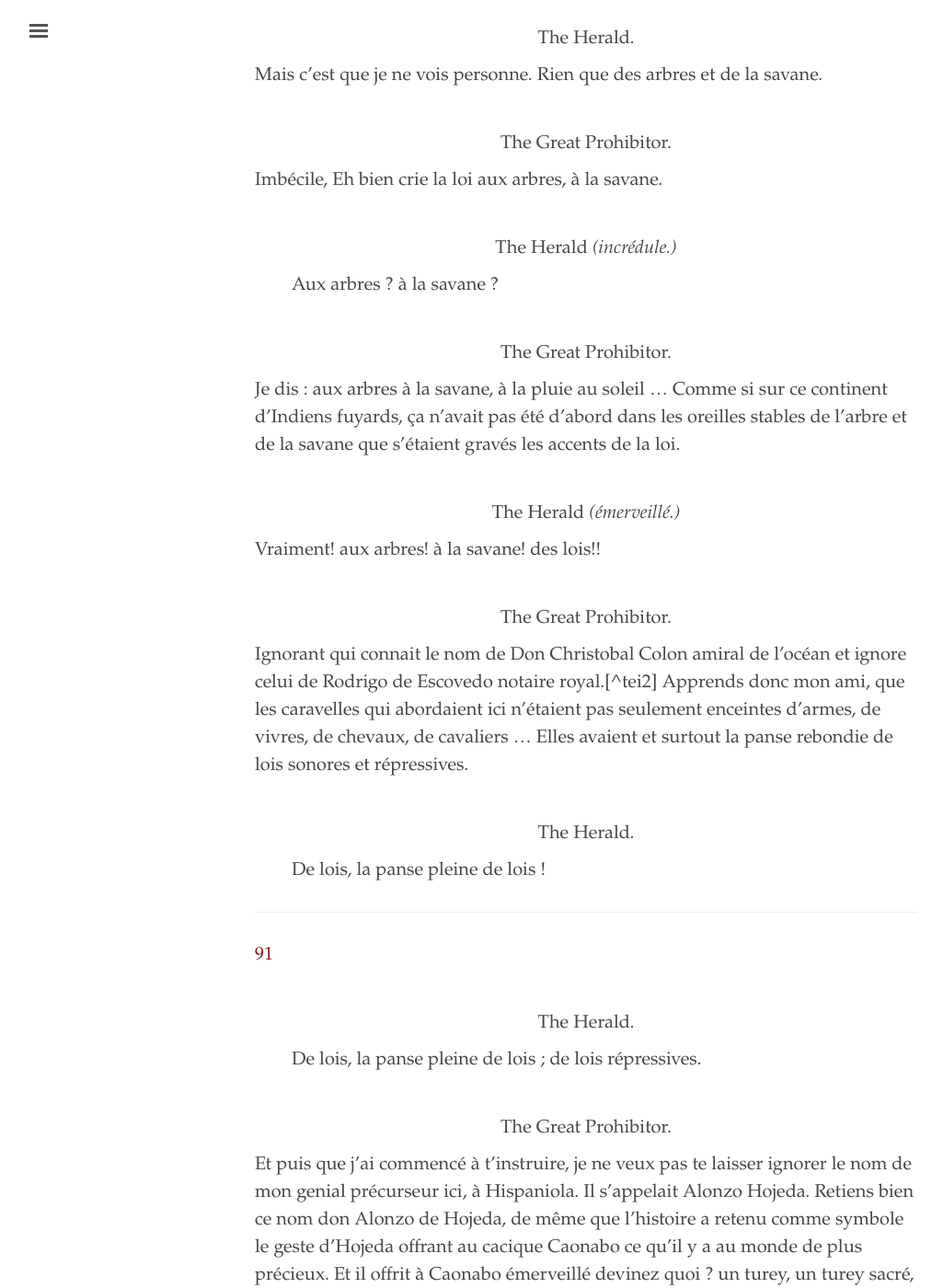
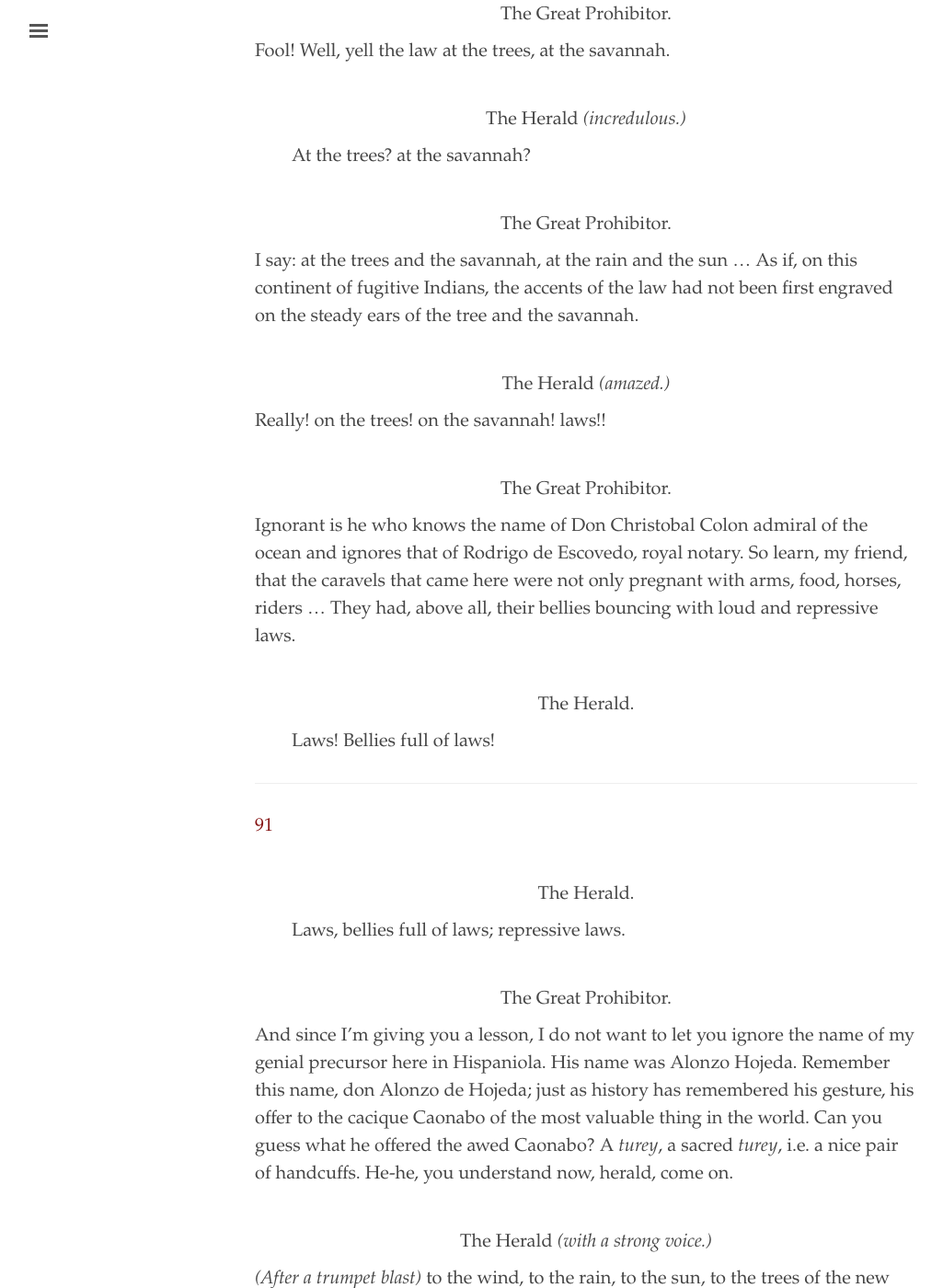
Before and after one commit to elotroalex/chiens, a Jekyll site: the page built from _texts/translation.md, in a window 1280 px wide and 1400 px high, scrolled down 101171 px. Shown: the whole window at 92% size, without its empty margins (3-1028 px from the left). Built offline with Jekyll 4.4.1, drawn with Linux system fonts in a browser that asks for light colours; some of the changed text lies outside the part shown.

Commit message:
up to page 92

```diff
--- a/_texts/translation.md
+++ b/_texts/translation.md
@@ -3238,41 +3238,38 @@ Oh, steps; hooves of horses; crawling larvae grown in the valley of my ears. Con
 
 - {:pr} not the station, the withdrawal which is the opposite of progress, the most existent being, the one which arises in opposition, the most necessary being, the opposite of expansion, of propensity, of the contagion, croc-leg, croc-leg
 - the one who at a certain moment makes obsolete, obsolete
-
-- {:.pr} tion, non la station, le retrait qui est le contraire du progrès, l'être le plus existant, celui qui se pose en s'opposant, l'être le plus nécessaire, le contraire de l'expansion de la propension de la contagion, tripping, tripping
-- the one who at a certain moment makes obsolete, obsolete
 - *(yapping)* veto, veto;
 - {:.pr} But I realize that my servant finally wakes to profit from my gracious explanations, from my philanthropic exclamations, to yawn a mouthful of air.
 - Let's go herald. My mouth, my mouth. Herald. Herald.
-- Come, let us do your work.
+- Come, do your work.
 
 - {:.sp} The Herald.
 
-- Mais c'est que je ne vois personne. Rien que des arbres et de la savane.
+- But I do not see anyone. Just trees and the savannah.
 
 - {:.sp} The Great Prohibitor.
 
-- Imbécile, Eh bien crie la loi aux arbres, à la savane.
-
-- {:.sp} The Herald  *(incrédule.)*
-
-- {:.i2} Aux arbres ? à la savane ?
+- Fool! Well, yell the law at the trees, at the savannah.
+
+- {:.sp} The Herald  *(incredulous.)*
+
+- {:.i2} At the trees? at the savannah?
 
 - {:.sp} The Great Prohibitor.
 
-- {:.pr} Je dis : aux arbres à la savane, à la pluie au soleil ... Comme si sur ce continent d'Indiens fuyards, ça n'avait pas été d'abord dans les oreilles stables de  l'arbre et de la savane que s'étaient gravés les accents de la loi.
-
-- {:.sp} The Herald *(émerveillé.)*
-
-- Vraiment! aux arbres! à la savane! des lois!!
+- {: .pr} I say: at the trees and the savannah, at the rain and the sun ... As if, on this continent of fugitive Indians, the accents of the law had not been first engraved on the steady ears of the tree and the savannah.
+
+- {:.sp} The Herald *(amazed.)*
+
+- Really! on the trees! on the savannah! laws!!
 
 - {:.sp} The Great Prohibitor.
 
-- {:.pr} Ignorant qui connait le nom de Don Christobal Colon amiral de l'océan et ignore celui de Rodrigo de Escovedo notaire royal.[^tei2] Apprends donc mon ami, que les caravelles qui abordaient ici n'étaient pas seulement enceintes d'armes, de vivres, de chevaux, de cavaliers ... Elles avaient et surtout la panse rebondie de lois sonores et répressives.
+- {: .pr} Ignorant is he who knows the name of Don Christobal Colon admiral of the ocean and ignores that of Rodrigo de Escovedo, royal notary. So learn, my friend, that the caravels that came here were not only pregnant with arms, food, horses, riders ... They had, above all, their bellies bouncing with loud and repressive laws.
 
 - {:.sp} The Herald.
 
-- {:.i2} De lois, la panse pleine de lois !
+- {:.i2} Laws! Bellies full of laws!
 
 ---
 
@@ -3280,39 +3277,39 @@ Oh, steps; hooves of horses; crawling larvae grown in the valley of my ears. Con
 
 - {:.sp} The Herald.
 
-- {:.i2} De lois,  la panse pleine de lois ; de lois répressives.
+- {:.i2} Laws, bellies full of laws; repressive laws.
 
 - {:.sp} The Great Prohibitor.
 
-- {:.pr} Et puis que j'ai commencé à t'instruire, je ne veux pas te laisser ignorer le nom de mon genial précurseur ici, à Hispaniola. Il s'appelait Alonzo Hojeda. Retiens bien ce nom  don Alonzo de Hojeda,&nbsp;de même que l'histoire a retenu comme symbole le geste d'Hojeda offrant au cacique Caonabo ce qu'il y a au monde de plus précieux. Et il offrit à Caonabo émerveillé devinez quoi ? un turey, un turey sacré, c'est à dire une jolie paire de menottes. Hi-hi, tu as compris allons, héraut, allons.
-
-- {:.sp} The Herald *(d'une voix forte.)*
-
-- {:.pr} *(Après une sonnerie de trompette)* au vent, a la pluie, au soleil, aux arbres du nouveau Monde, salut *(sonnerie de trompette.)*
-
-- {:.sp} The Great Prohibitor *(jappant.)*
+- {: .pr} And since I'm giving you a lesson, I do not want to let you ignore the name of my genial precursor here in Hispaniola. His name was Alonzo Hojeda. Remember this name, don Alonzo de Hojeda; just as history has remembered his gesture, his offer to the cacique Caonabo of the most valuable thing in the world. Can you guess what he offered the awed Caonabo? A *turey*, a sacred *turey*, i.e. a nice pair of handcuffs. He-he, you understand now, herald, come on.
+
+- {:.sp} The Herald *(with a strong voice.)*
+
+- {:.pr} *(After a trumpet blast)* to the wind, to the rain, to the sun, to the trees of the new world, hello *(trumpet blast.)*
+
+- {:.sp} The Great Prohibitor *(yelping.)*
 
 - {:.pr} Veto, veto, veto.
 
-*(la vision disparait.)*
+*(The vision disappears.)*
 
 - {:.sp} The Chorus
 
-- Hélas, hélas, je crie hélas
-- Le négrier,
-- le licol
-- la tringle de fer
-- la cale puante
-- le mal de mer
-- les saucisses bien liées de morts et de vivants
-- et la révolte un beau soir miteux
-- et les manilles et les menottes
-- et le rotin et la noyade
-- {:.pr} hélas, hélas vers le matin blanchiment  d'îles de continents d'église et de málédiction.
+- Alas, alas, I cry alas
+- The slave,
+- the halter
+- the iron rod
+- the stinky shiphold
+- sea sickness
+- tightly-wound sausages of dead and alive
+- and the rebellion a shabby beautiful evening
+- and shackles and handcuffs
+- and rattan and drowning
+- {:.pr} alas, alas, towards the morning the whitening of islands of continents of church and curse.
 
 - {:.sp} The Reciter
 
-- Un gouffre. Ma vue ne saurait le mesurer.
+- A gulf. My sight cannot sound it.
 
 
 ---
@@ -3321,7 +3318,7 @@ Oh, steps; hooves of horses; crawling larvae grown in the valley of my ears. Con
 
 - {:.sp} The Narrator.
 
-- {:.pr} Un gouffre de sanglots&nbsp;un ouragan de rauquements, de vociférations, une forêt d'erreurs, d'interdictions, de rites, de maladresses&nbsp;de mensonges, d'exaspération pas de fruits, pas de fruits, harpies, harpies, buissons d'âmes séchées.
+- {: .pr} A gulf of sobs, a hurricane of raucousness, vociferations, a forest of errors, prohibitions, rites, clumsiness, lies, exasperation, no fruits, no fruits, harpies, harpies, bushes of dried souls.
 
 - {:.sp} The Reciter.
 
```
